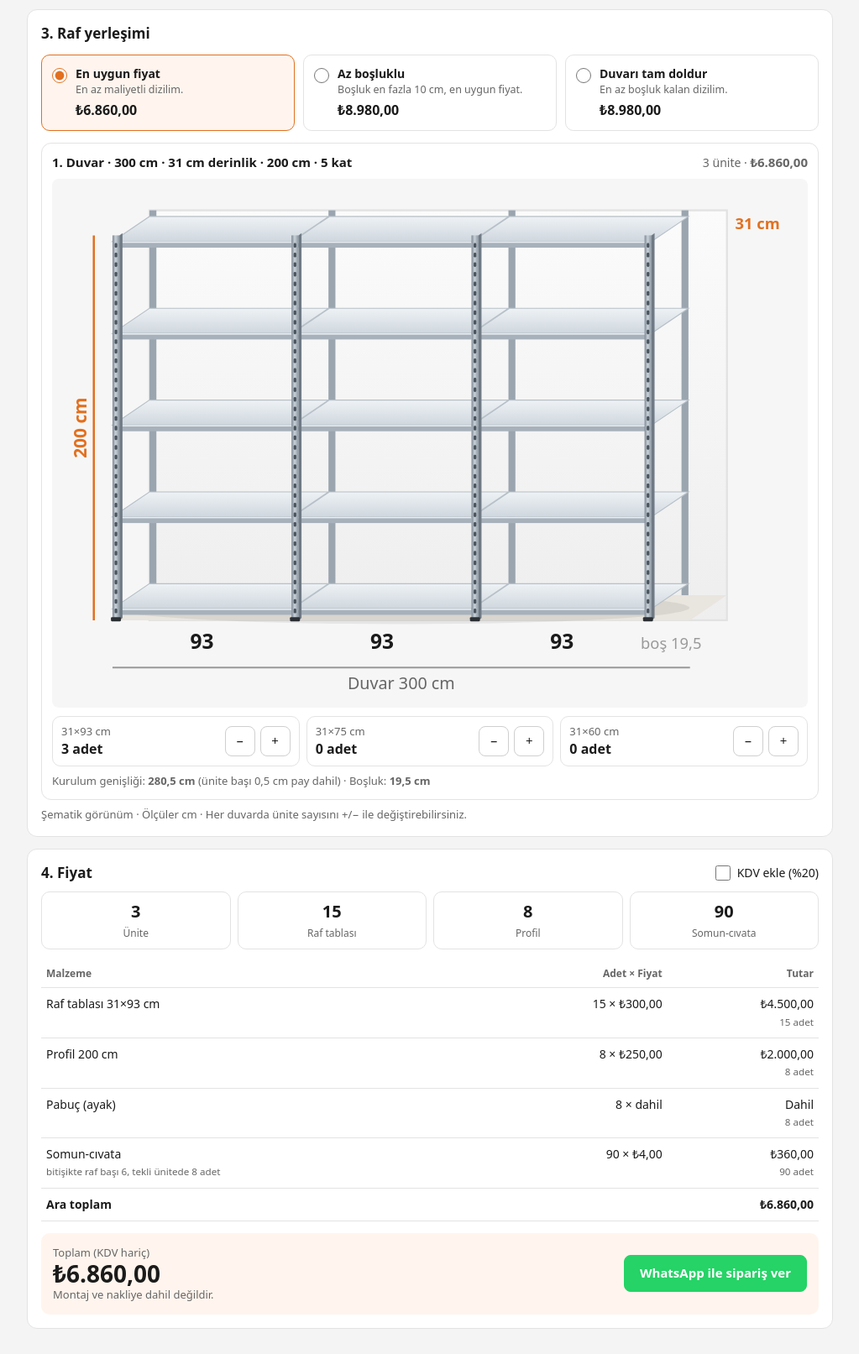
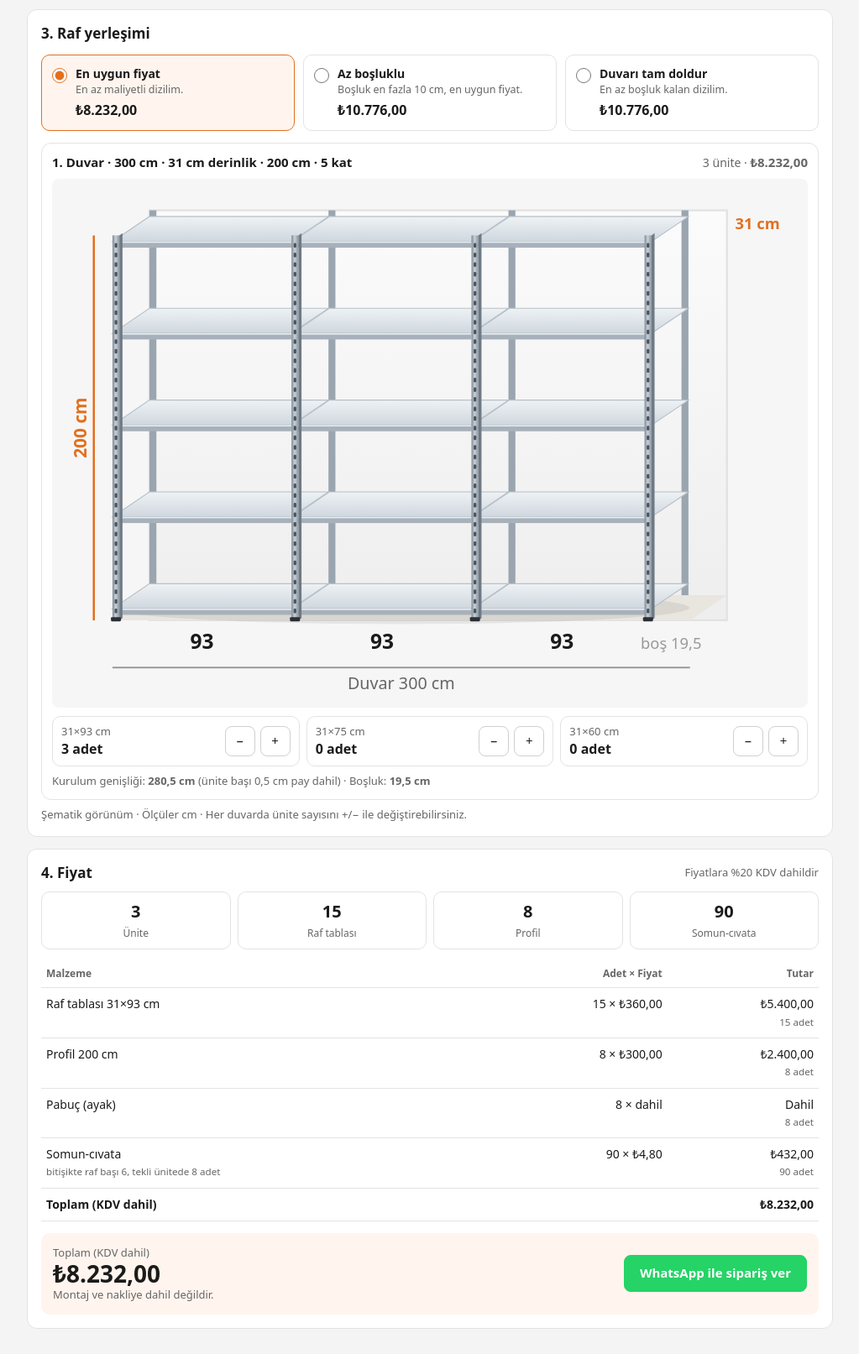
Before and after one commit to kinatawo00/D-KKAN, a plain HTML site: page index.html in a window 1280 px wide. Shown: the part 448-2061 px from the top of the page at 84% size, without its empty margins (128-1151 px from the left). Drawn offline with Linux system fonts and the light colour scheme.

Commit message:
Fiyatları KDV dahil göster, Rafını Hesapla butonu ekle
Co-Authored-By: Claude Opus 5.5 <noreply@anthropic.com>
Claude-Session: https://claude.ai/code/session_0196s8oYj82xuJDiVUCnvjni

```diff
--- a/index.html
+++ b/index.html
@@ -9,6 +9,7 @@
     whatsapp: "905376605348",
     derinlikler: [31, 43, 59],
     genislikler: [93, 75, 60],
+    // Aşağıdaki fiyatlar KDV HARİÇ girilir; ekranda KDV eklenmiş hâli gösterilir.
     rafFiyati: { 31: 300, 43: 350, 59: 530 },       // derinliğe göre raf tablası (TL)
     profilFiyati: { 200: 250, 250: 300 },           // profil boyuna göre (TL)
     civataFiyati: 4,                                 // somun-cıvata adet (TL)
@@ -17,7 +18,7 @@
     payBitisik: 0.5,                                 // bitişik kurulumda ünite başı pay (cm)
     payAyri: 1,                                      // ayrı kurulumda ünite başı pay (cm)
     azBosluk: 10,                                    // "Az boşluklu" seçeneğinde izin verilen en fazla boşluk (cm)
-    kdv: 0.20,
+    kdv: 0.20,                                       // KDV oranı (ekrandaki tüm fiyatlara eklenir)
     varsayilanKat: { 200: 5, 250: 6 },
     enFazlaDuvar: 8
   };
@@ -107,7 +108,7 @@
     '<div class="rh-s" id="rh-m"></div>' +
     '<div id="rh-ws"></div>' +
     '<p class="rh-n">Şematik görünüm · Ölçüler cm · Her duvarda ünite sayısını +/− ile değiştirebilirsiniz.</p></div>' +
-    '<div class="rh-k"><div class="rh-hd"><h3>4. Fiyat</h3><label class="rh-kdv"><input type="checkbox" id="rh-kdv"> KDV ekle (%' + AYAR.kdv * 100 + ")</label></div>" +
+    '<div class="rh-k"><div class="rh-hd"><h3>4. Fiyat</h3><span class="rh-n" style="margin:0">Fiyatlara %' + AYAR.kdv * 100 + " KDV dahildir</span></div>" +
     '<div class="rh-st"><div><b id="rh-s1"></b><span>Ünite</span></div><div><b id="rh-s2"></b><span>Raf tablası</span></div><div><b id="rh-s3"></b><span>Profil</span></div><div><b id="rh-s4"></b><span>Somun-cıvata</span></div></div>' +
     '<table><thead><tr><th>Malzeme</th><th class="r hs">Adet × Fiyat</th><th class="r">Tutar</th></tr></thead><tbody id="rh-b"></tbody></table>' +
     '<div class="rh-t"><div><div class="lb" id="rh-tl"></div><div class="big" id="rh-tt"></div><div class="lb">Montaj ve nakliye dahil değildir.</div></div>' +
@@ -115,9 +116,10 @@
 
   function $(id) { return document.getElementById(id); }
   function tl(n) { return n.toLocaleString("tr-TR", { style: "currency", currency: "TRY", minimumFractionDigits: 2 }); }
+  function kd(n) { return tl(Math.round(n * (1 + AYAR.kdv) * 100) / 100); }   // KDV dahil fiyat yazısı
   function cm(n) { return (Math.round(n * 10) / 10).toLocaleString("tr-TR"); }
 
-  var S = { t: "b", m: "eko", kdv: false, duvarlar: [{ w: 300, d: 31, p: 200, k: 5, adet: null }] };
+  var S = { t: "b", m: "eko", duvarlar: [{ w: 300, d: 31, p: 200, k: 5, adet: null }] };
   var G = AYAR.genislikler;
 
   function pay() { return S.t === "b" ? AYAR.payBitisik : AYAR.payAyri; }
@@ -271,14 +273,14 @@
     // yerleşim seçenekleri, her birinin toplam fiyatıyla
     $("rh-m").innerHTML = MODLAR.map(function (m) {
       var t = toplam(S.duvarlar.map(function (d) { return { a: yerlestir(d, m.id), dv: d }; }));
-      return '<label class="rh-o' + (S.m === m.id ? " on" : "") + '"><input type="radio" name="rh-m" value="' + m.id + '"' + (S.m === m.id ? " checked" : "") + "><div><b>" + m.ad + "</b><span>" + m.ac + "</span><em>" + tl(t.ara) + "</em></div></label>";
+      return '<label class="rh-o' + (S.m === m.id ? " on" : "") + '"><input type="radio" name="rh-m" value="' + m.id + '"' + (S.m === m.id ? " checked" : "") + "><div><b>" + m.ad + "</b><span>" + m.ac + "</span><em>" + kd(t.ara) + "</em></div></label>";
     }).join("");
 
     // duvar çizimleri
     var ws = $("rh-ws");
     ws.innerHTML = S.duvarlar.map(function (d, i) {
       var a = d.adet, m = duvarMalzeme(a, d), kul = kullanilan(a), kalan = d.w - kul;
-      return '<div class="rh-dv"><div class="rh-dh"><h4>' + (i + 1) + ". Duvar · " + cm(d.w) + " cm · " + d.d + " cm derinlik · " + d.p + " cm · " + d.k + " kat</h4><span>" + m.n + " ünite · <strong>" + tl(m.tutar) + "</strong></span></div>" +
+      return '<div class="rh-dv"><div class="rh-dh"><h4>' + (i + 1) + ". Duvar · " + cm(d.w) + " cm · " + d.d + " cm derinlik · " + d.p + " cm · " + d.k + " kat</h4><span>" + m.n + " ünite · <strong>" + kd(m.tutar) + "</strong></span></div>" +
         '<div class="rh-cz"><svg data-svg="' + i + '" role="img" aria-label="' + (i + 1) + '. duvar raf yerleşimi"></svg></div>' +
         '<div class="rh-u">' + G.map(function (w) {
           return '<div><div><div class="w">' + d.d + "×" + w + ' cm</div><div class="c">' + a[w] + ' adet</div></div><div class="b"><button type="button" data-i="' + i + '" data-w="' + w + '" data-d="-1">−</button><button type="button" data-i="' + i + '" data-w="' + w + '" data-d="1">+</button></div></div>';
@@ -291,28 +293,26 @@
     // fiyat
     var b = toplam(S.duvarlar.map(function (d) { return { a: d.adet, dv: d }; }));
     $("rh-s1").textContent = b.n; $("rh-s2").textContent = b.raf; $("rh-s3").textContent = b.prof; $("rh-s4").textContent = b.civ;
-    var kdv = S.kdv ? b.ara * AYAR.kdv : 0;
     var rows = b.satir.map(function (x) {
-      return "<tr><td>" + x.ad + (x.not ? "<br><small>" + x.not + "</small>" : "") + '</td><td class="r hs">' + x.adet + " × " + (x.fiyat ? tl(x.fiyat) : "dahil") + '</td><td class="r">' + (x.fiyat ? tl(x.adet * x.fiyat) : "Dahil") + "<br><small>" + x.adet + " adet</small></td></tr>";
+      return "<tr><td>" + x.ad + (x.not ? "<br><small>" + x.not + "</small>" : "") + '</td><td class="r hs">' + x.adet + " × " + (x.fiyat ? kd(x.fiyat) : "dahil") + '</td><td class="r">' + (x.fiyat ? kd(x.adet * x.fiyat) : "Dahil") + "<br><small>" + x.adet + " adet</small></td></tr>";
     }).join("");
-    rows += '<tr><td><b>Ara toplam</b></td><td class="hs"></td><td class="r"><b>' + tl(b.ara) + "</b></td></tr>";
-    if (S.kdv) rows += '<tr><td>KDV (%' + AYAR.kdv * 100 + ')</td><td class="hs"></td><td class="r">' + tl(kdv) + "</td></tr>";
+    rows += '<tr><td><b>Toplam (KDV dahil)</b></td><td class="hs"></td><td class="r"><b>' + kd(b.ara) + "</b></td></tr>";
     if (!b.n) rows = '<tr><td colspan="3">Duvar genişliği en az ' + Math.min.apply(null, G) + " cm olmalı.</td></tr>";
     $("rh-b").innerHTML = rows;
-    $("rh-tl").textContent = S.kdv ? "Toplam (KDV dahil)" : "Toplam (KDV hariç)";
-    $("rh-tt").textContent = tl(b.ara + kdv);
+    $("rh-tl").textContent = "Toplam (KDV dahil)";
+    $("rh-tt").textContent = kd(b.ara);
     R.querySelectorAll('input[name="rh-t"]').forEach(function (o) { o.closest(".rh-o").classList.toggle("on", o.checked); });
   }
 
   function mesaj() {
-    var b = toplam(S.duvarlar.map(function (d) { return { a: d.adet, dv: d }; })), kdv = S.kdv ? b.ara * AYAR.kdv : 0;
+    var b = toplam(S.duvarlar.map(function (d) { return { a: d.adet, dv: d }; }));
     var satirlar = ["Merhaba, raf hesaplama sayfasından yazıyorum.",
       "Kurulum: " + (S.t === "b" ? "Bitişik" : "Ayrı ayrı")];
     S.duvarlar.forEach(function (d, i) {
       var u = G.filter(function (w) { return d.adet[w]; }).map(function (w) { return d.adet[w] + " adet " + d.d + "×" + w; }).join(", ");
       satirlar.push((i + 1) + ". duvar (" + cm(d.w) + " cm, " + d.p + " cm yükseklik, " + d.k + " kat): " + (u || "-"));
     });
-    satirlar.push("Toplam: " + tl(b.ara + kdv) + (S.kdv ? " (KDV dahil)" : " (KDV hariç)"));
+    satirlar.push("Toplam: " + kd(b.ara) + " (KDV dahil)");
     return satirlar.join("\n");
   }
 
@@ -337,7 +337,6 @@
   }
   $("rh-dw").addEventListener("input", function (e) { if (e.target.dataset.f === "w") duvarDegisti(e); });
   $("rh-dw").addEventListener("change", function (e) { if (e.target.dataset.f !== "w") duvarDegisti(e); });
-  $("rh-kdv").addEventListener("change", function (e) { S.kdv = e.target.checked; guncelle(); });
   R.addEventListener("change", function (e) {
     if (e.target.name === "rh-t") { S.t = e.target.value; sifirla(); guncelle(); }
     if (e.target.name === "rh-m") { S.m = e.target.value; sifirla(); guncelle(); }
```
Also changed, not shown: raf-hesaplama-kodu.html (+13 -14 lines), rafini-hesapla-butonu.html (added, +6 -0 lines), raf-hesaplama-kodu.txt, rafini-hesapla-butonu.txt (added).
